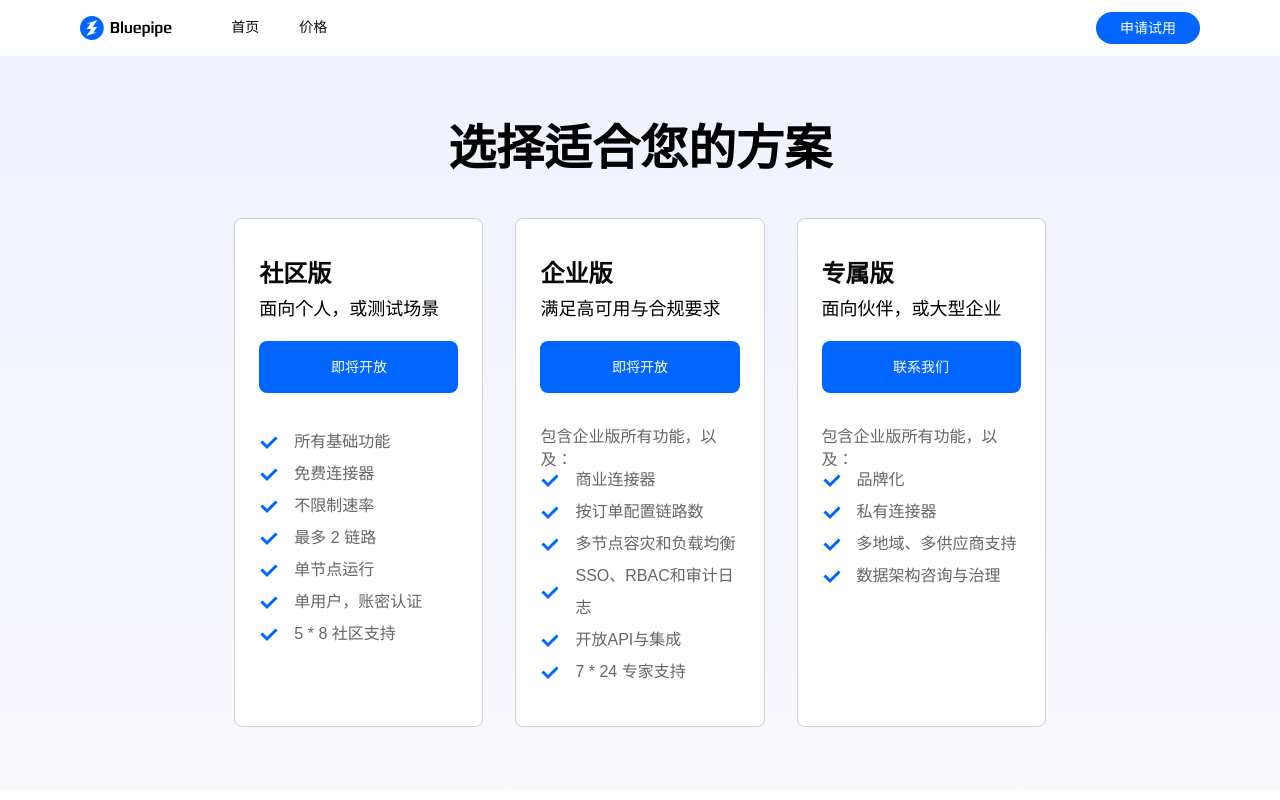
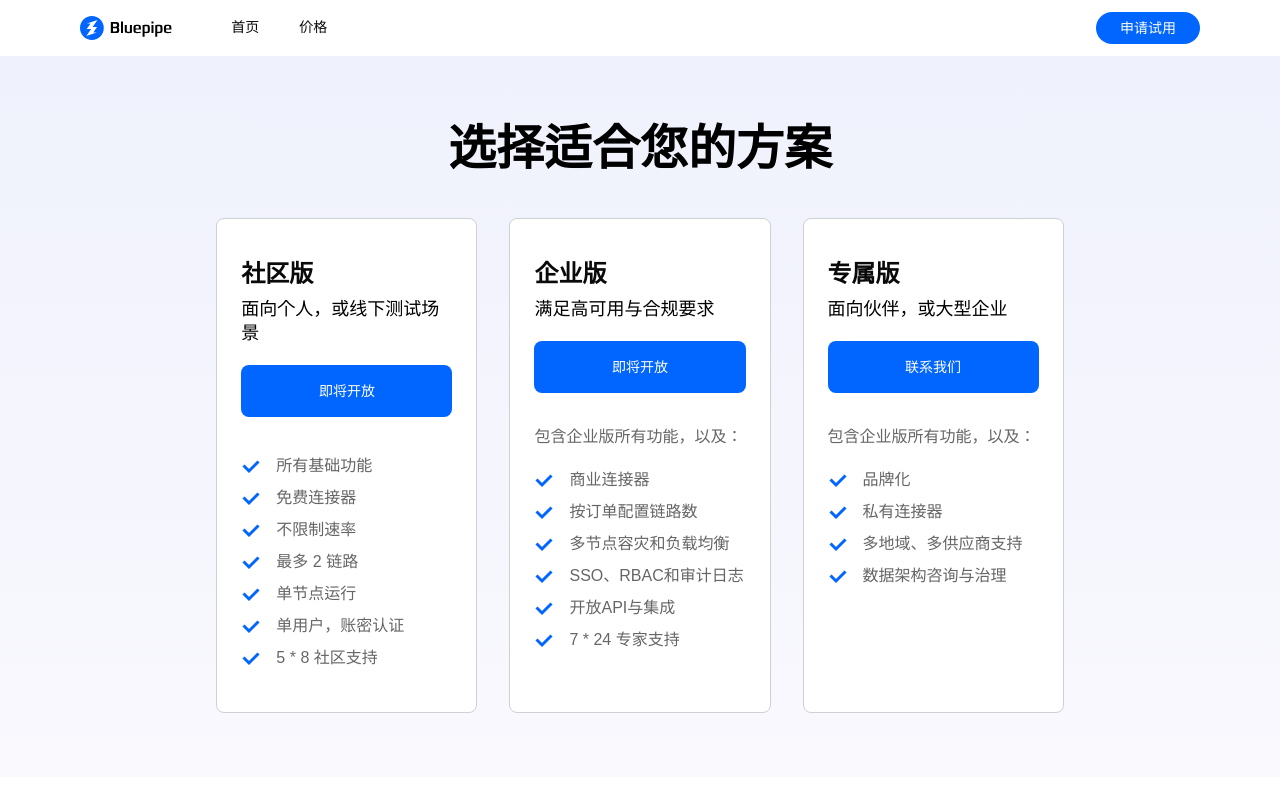
Before and after one commit to 1stblue/1stblue.github.io, a Next.js app: page /price in a window 1280 px wide. Shown: the top 800 px of the page. Built offline with nearby package versions, Linux system fonts and the light colour scheme.

Commit message:
文案调整

```diff
--- a/src/components/price/Package.tsx
+++ b/src/components/price/Package.tsx
@@ -9,7 +9,7 @@ export default function Package() {
     const list = [
         {
             title: '社区版',
-            desc: '面向个人，或测试场景',
+            desc: '面向个人，或线下测试场景',
             price: '68',
             discount: ['限时免费'],
             preList: '',
```
